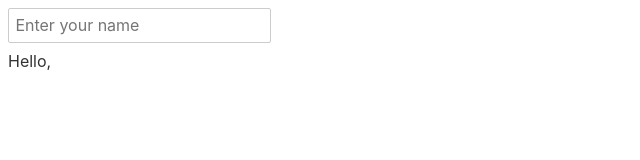
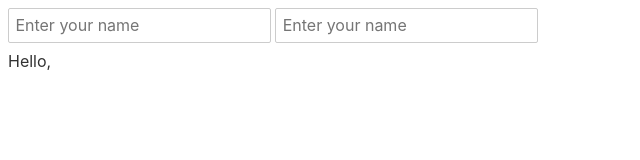
Before and after one commit to Gomican/svelte, a Svelte app in the folder svelte-project/: page / in a window 1280 px wide. Shown: the top 160 px of the page, without its empty margins (0-640 px from the left). Built offline with nearby package versions, Linux system fonts and the light colour scheme.

Commit message:
値の再計算

```diff
--- a/svelte-project/src/App.svelte
+++ b/svelte-project/src/App.svelte
@@ -1,10 +1,13 @@
 <script>
-	let name = '';
+	let firstName = '';
+	let lastName = '';
+	$: fullName = `${firstName} ${lastName}`
 </script>
 
 <main>
-	<input placeholder='Enter your name' bind:value={name}>
-	<div>Hello,{name}</div>
+	<input placeholder='Enter your name' bind:value={firstName}>
+	<input placeholder='Enter your name' bind:value={lastName}>
+	<div>Hello,{fullName}</div>
 </main>
 
 <style>
```
